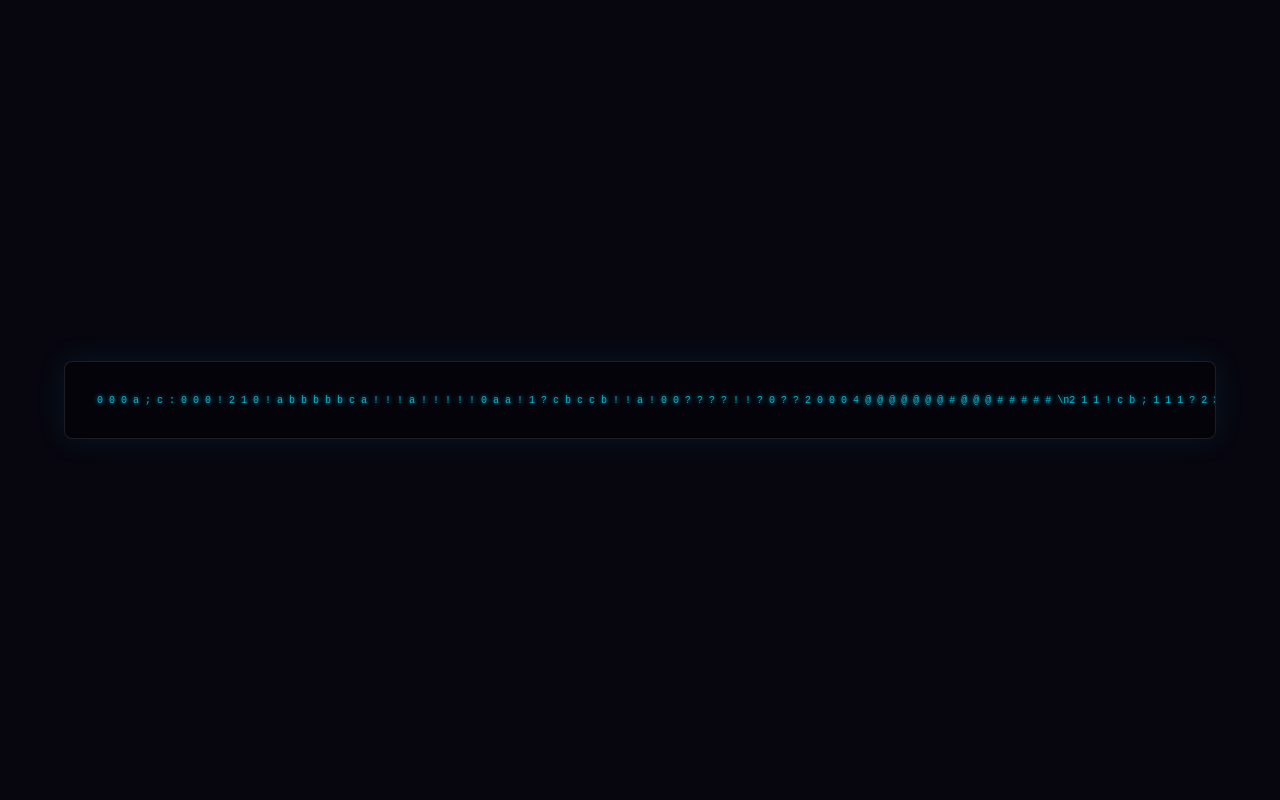
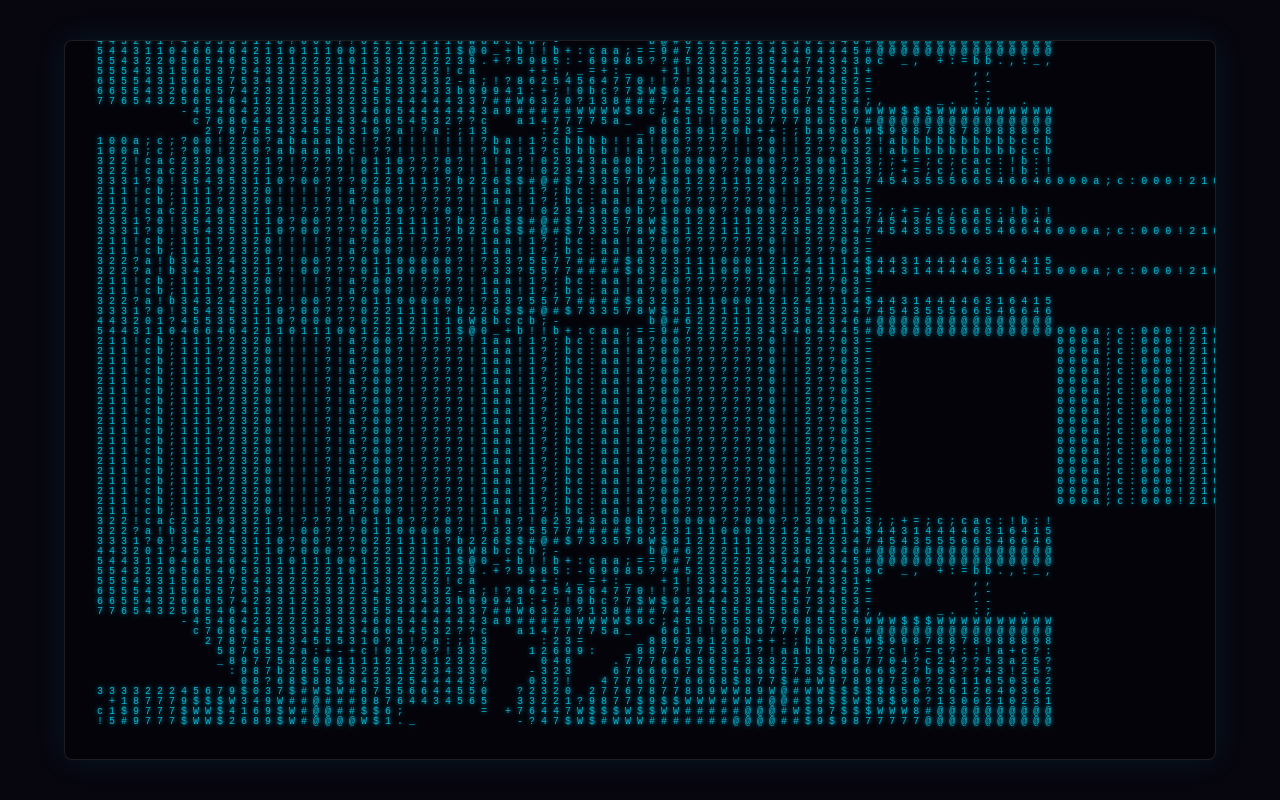
Before and after one commit to imalwic/Portfolio, a Next.js app: page / in a window 1280 px wide. Shown: the top 800 px of the page. Built offline with nearby package versions, Linux system fonts and the light colour scheme.

Commit message:
Fix literal string appending in splash screen animation

```diff
--- a/src/components/SplashScreen.tsx
+++ b/src/components/SplashScreen.tsx
@@ -17,7 +17,7 @@ export default function SplashScreen({ onComplete }: SplashScreenProps) {
     // Animate line by line for a fast but noticeable hacker effect
     const interval = setInterval(() => {
       if (currentLine < lines.length) {
-        setDisplayedText(prev => prev + (currentLine === 0 ? '' : '\\n') + lines[currentLine]);
+        setDisplayedText(prev => prev + (currentLine === 0 ? '' : '\n') + lines[currentLine]);
         currentLine++;
       } else {
         clearInterval(interval);
```
